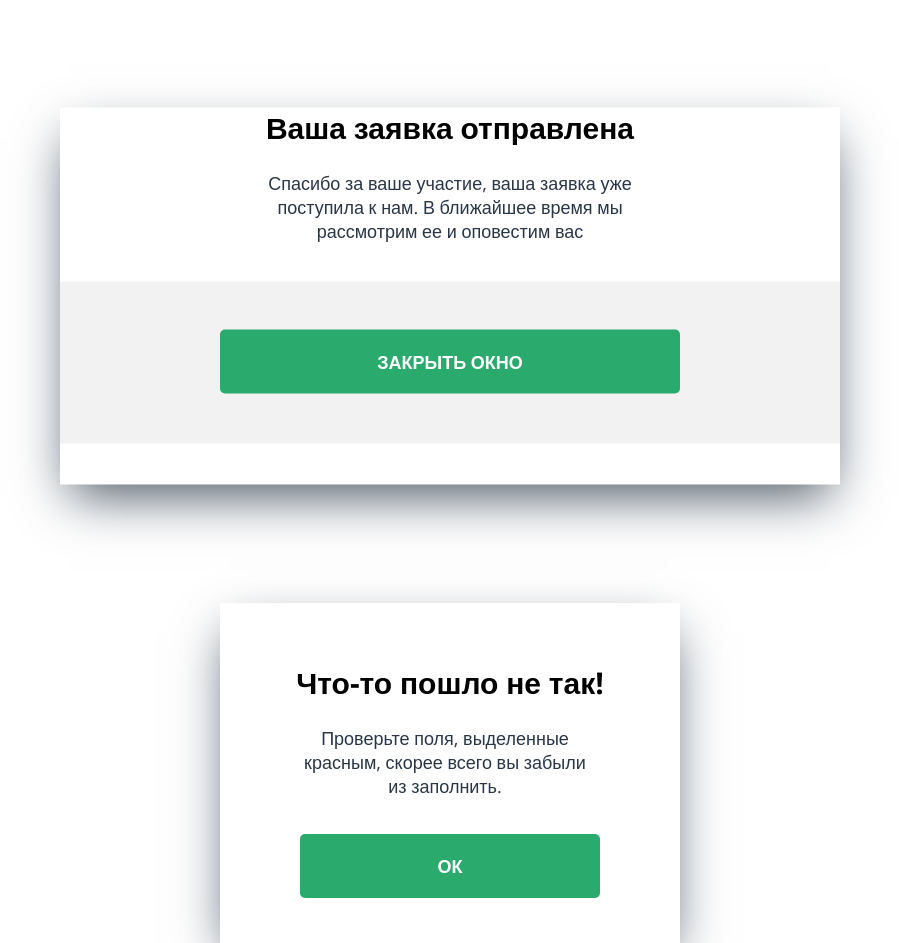
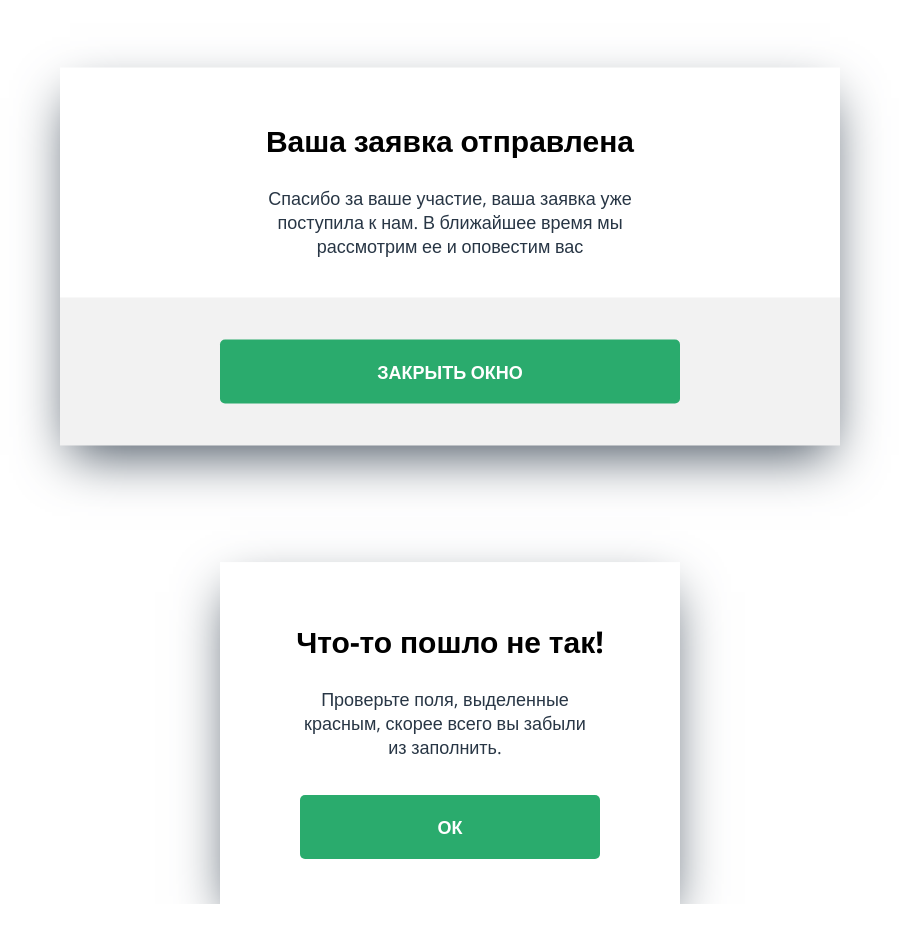
Before and after one commit to katesheleh/43436-pink, a website: page popup.html in a window 1280 px wide. Shown: the part 144-1087 px from the top of the page, without its empty margins (190-1089 px from the left). After the commit the page ends 1048 px from the top, so only its background shows below. Drawn offline with nearby package versions, Linux system fonts and the light colour scheme.

Commit message:
исправлены ошибки в стилях

```diff
--- a/popup.html
+++ b/popup.html
@@ -9,40 +9,30 @@
 .popup {
   position: relative;
   display: block;
-  margin-bottom: 100px; /*отступ только для демострации и отсутствует в оригинальном коде*/
-  /*position: fixed;
-  left: 50%;
-  top: 50%;
-  transform: translate(-50%, -50%);*/
   width: 320px;
-  padding: 20px 0 45px 0;
+  padding: 20px 20px 45px 20px;
   box-shadow: 0 20px 50px -10px #485461;
   background-color: #ffffff;
+  margin-bottom: 100px;
 }
 .popup__title {
   margin-bottom: 25px;
   font-size: 18px;
+  line-height: 24px;
   font-weight: 800;
-  font-style: normal;
-  text-transform: none;
-  line-height: 24px;
   color: #000000;
 }
 .popup__text {
   margin-bottom: 36px;
-  padding: 0 20px 0 10px;
-  font-size: 14px;
   line-height: 24px;
   color: #283645;
 }
 .popup__btn {
   display: block;
   height: 64px;
-  width: 100%;
-  margin: 0 auto 15px auto;
   border-radius: 5px;
   width: 280px;
-  margin: 0 auto 0 auto;
+  margin: 0 auto;
   background-color: #2aab6d;
   border: none;
   font-size: 18px;
@@ -60,21 +50,14 @@
   transition: all 0.2s ease-in-out;
   outline: none;
 }
-.popup__close {
-  padding: 48px 0 50px 0;
-}
 .popup--success {
   display: block;
-  height: 350px;
-  /*position: fixed;
-  left: 50%;
-  top: 50%;
-  transform: translate(-50%, -50%);*/
-  padding: 0;
+  padding: 13px 0 0 0;
   background-color: #ffffff;
 }
 .popup--success .popup__close {
   background-color: #f2f2f2;
+  padding: 47px 0;
 }
 .popup--success .popup__text {
   margin-bottom: 31px;
@@ -87,33 +70,29 @@
     padding-right: 66px;
   }
   .popup--success {
-    height: 430px;
     padding-left: 0;
     padding-right: 0;
   }
   .popup--success .popup__title {
-    padding-left: 80px;
-    padding-right: 80px;
+    width: 205px;
+    margin-left: auto;
+    margin-right: auto;
   }
   .popup--success .popup__text {
-    margin-bottom: 13px;
-    padding: 0 77px 20px 77px;
+    margin-bottom: 31px;
+    margin-left: auto;
+    margin-right: auto;
+    width: 360px;
   }
   .popup--success .popup__close {
-    box-shadow: none;
-    width: 460px;
+    padding: 48px 0;
   }
   .popup__title {
-    margin-bottom: 23px;
     font-size: 30px;
     line-height: 40px;
   }
   .popup__text {
     font-size: 18px;
-    font-weight: 400;
-    font-style: normal;
-    text-transform: none;
-    line-height: 24px;
   }
   .popup__btn {
     width: 300px;
@@ -122,20 +101,19 @@
 @media (min-width: 960px) {
   .popup--success {
     width: 780px;
-    height: 377px;
+  }
+  .popup--success .popup__title {
+    width: 100%;
   }
   .popup--success .popup__close {
-    width: 780px;
+    padding: 42px 0px;
   }
   .popup--success .popup__btn {
     width: 460px;
   }
   .popup--success .popup__text {
-    width: 385px;
-    padding: 0;
-    margin-left: auto;
-    margin-right: auto;
-    margin-bottom: 39px;
+    width: 445px;
+    margin-bottom: 40px;
   }
   .popup__btn:hover {
     background-color: #208253;
@@ -143,7 +121,7 @@
     transition: all 0.2s ease-in-out;
   }
 }
-  </style>
+</style>
 </head>
 <body>
   <div class="popup popup--success">
```
